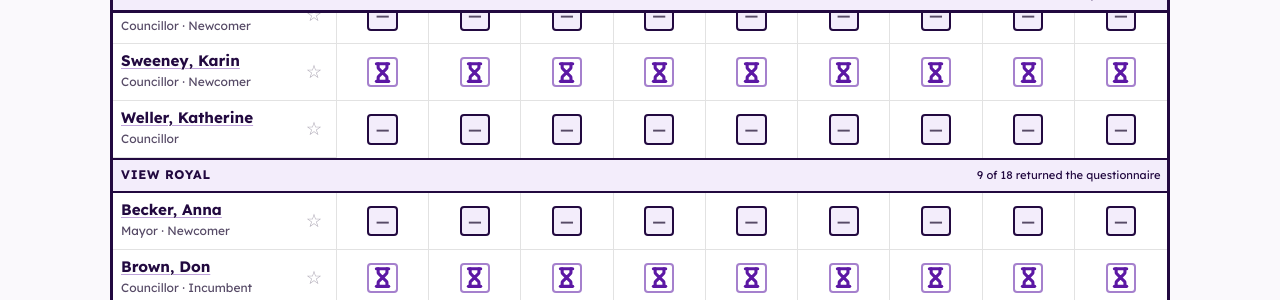
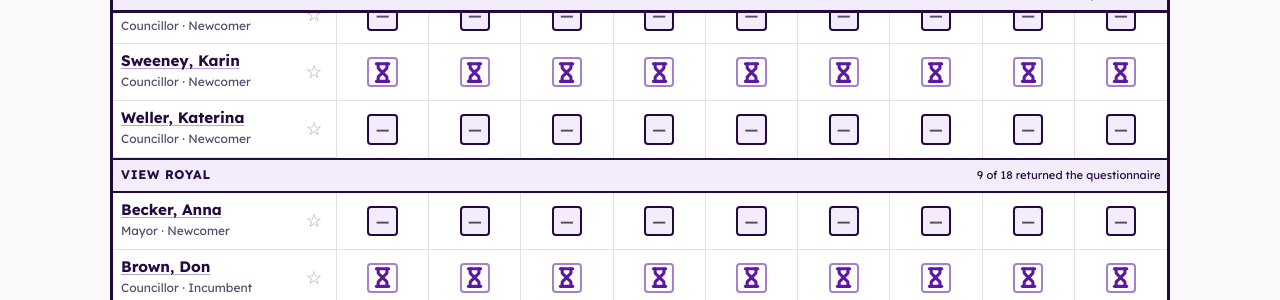
Before and after one commit to LaputanMachines/livable-crd-website, a Jekyll site: the page built from scorecard/index.md, in a window 1280 px wide and 900 px high, scrolled down 5416 px. Shown: the part 152-452 px from the top of the window. Built offline with Jekyll 4.4.1, drawn with Linux system fonts in a browser that asks for light colours.

Commit message:
data: sync confirmed candidates from sheet [skip ci]

```diff
--- a/_data/candidates.yml
+++ b/_data/candidates.yml
@@ -690,11 +690,11 @@
   slate: null
   website: "https://karinforoakbay.com"
 
-- name: Katherine Weller
-  display_name: "Weller, Katherine"
+- name: Katerina Weller
+  display_name: "Weller, Katerina"
   municipality: oak-bay
   office: Councillor
-  standing: null
+  standing: challenger
   slate: null
   website: null
 
```
